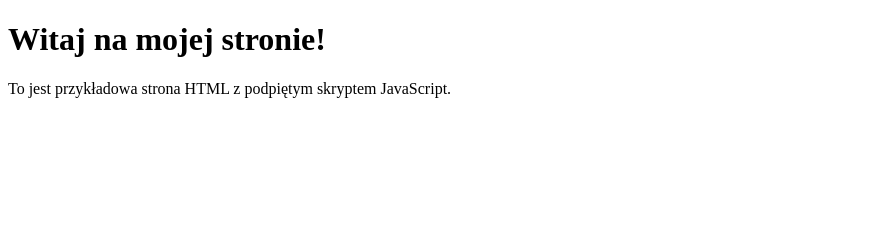
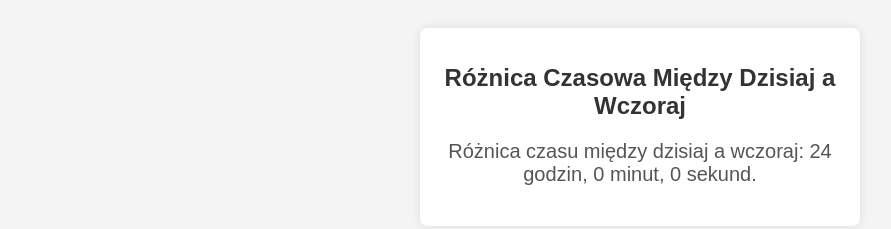
Before and after one commit to Fademacios/daty, a plain HTML site: page index.html in a window 1280 px wide. Shown: the whole page, without its empty margins (0-891 px from the left). Drawn offline with Linux system fonts and the light colour scheme.

Commit message:
Update index.html

```diff
--- a/index.html
+++ b/index.html
@@ -3,12 +3,66 @@
 <head>
     <meta charset="UTF-8">
     <meta name="viewport" content="width=device-width, initial-scale=1.0">
-    <title>Moja Strona</title>
+    <title>Różnica Czasowa</title>
+    <style>
+        body {
+            font-family: Arial, sans-serif;
+            padding: 20px;
+            background-color: #f4f4f4;
+        }
+        .container {
+            background-color: #fff;
+            padding: 20px;
+            border-radius: 8px;
+            box-shadow: 0 0 10px rgba(0, 0, 0, 0.1);
+            max-width: 400px;
+            margin: 0 auto;
+            text-align: center;
+        }
+        h1 {
+            font-size: 24px;
+            color: #333;
+        }
+        p {
+            font-size: 20px;
+            color: #555;
+            margin-top: 20px;
+        }
+    </style>
 </head>
 <body>
-    <h1>Witaj na mojej stronie!</h1>
-    <p>To jest przykładowa strona HTML z podpiętym skryptem JavaScript.</p>
+    <div class="container">
+        <h1>Różnica Czasowa Między Dzisiaj a Wczoraj</h1>
+        <p id="time-difference">Ładowanie...</p>
+    </div>
 
-    <script src="script.js" defer></script>
+    <script>
+        function calculateTimeDifference() {
+            // Pobranie dzisiejszej daty
+            let today = new Date();
+
+            // Pobranie wczorajszej daty (odejmujemy jeden dzień)
+            let yesterday = new Date(today);
+            yesterday.setDate(today.getDate() - 1);
+
+            // Obliczenie różnicy czasu między dzisiaj a wczoraj
+            let timeDifference = today - yesterday; // różnica w milisekundach
+
+            // Przekonwertowanie różnicy czasu na godziny, minuty, sekundy
+            let hours = Math.floor(timeDifference / (1000 * 60 * 60));
+            let minutes = Math.floor((timeDifference % (1000 * 60 * 60)) / (1000 * 60));
+            let seconds = Math.floor((timeDifference % (1000 * 60)) / 1000);
+
+            // Wyświetlenie różnicy na stronie
+            document.getElementById("time-difference").innerHTML =
+                `Różnica czasu między dzisiaj a wczoraj: ${hours} godzin, ${minutes} minut, ${seconds} sekund.`;
+        }
+
+        // Ustawienie interwału na 1 minutę (60000 ms)
+        setInterval(calculateTimeDifference, 60000);
+
+        // Obliczamy różnicę od razu po załadowaniu strony
+        calculateTimeDifference();
+    </script>
 </body>
 </html>
```
